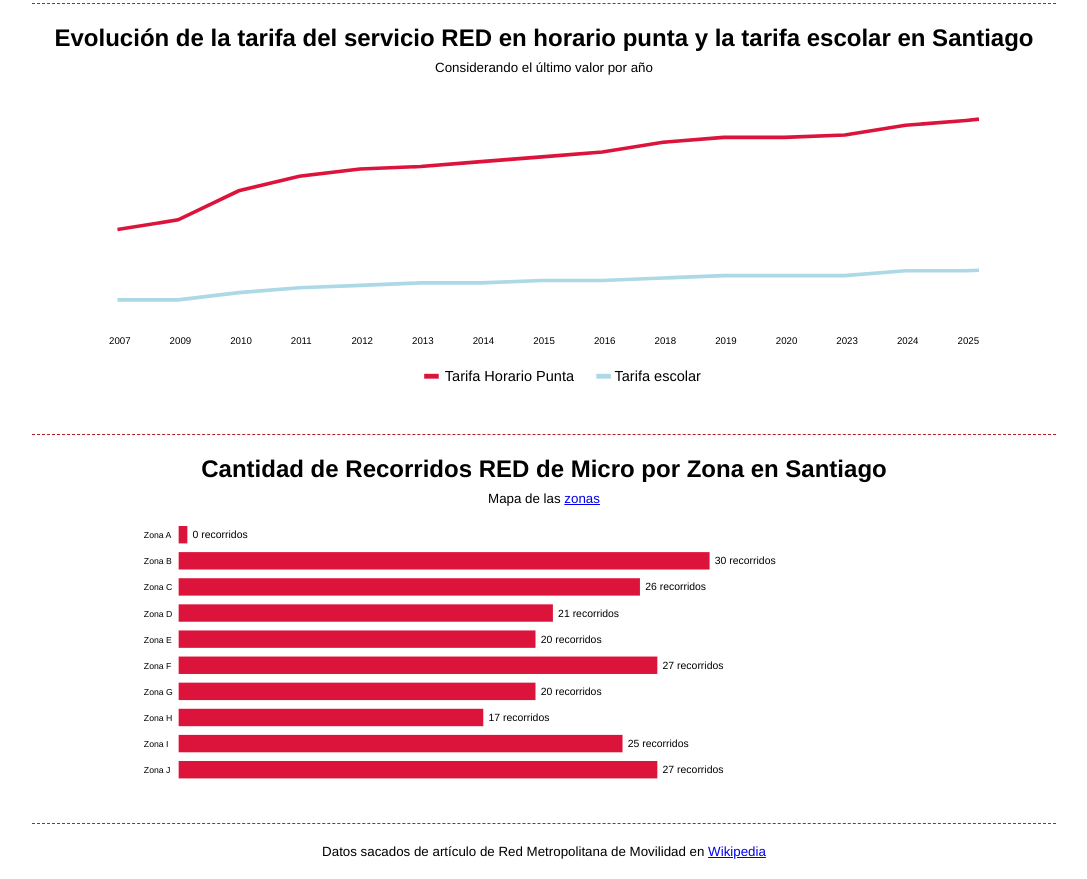
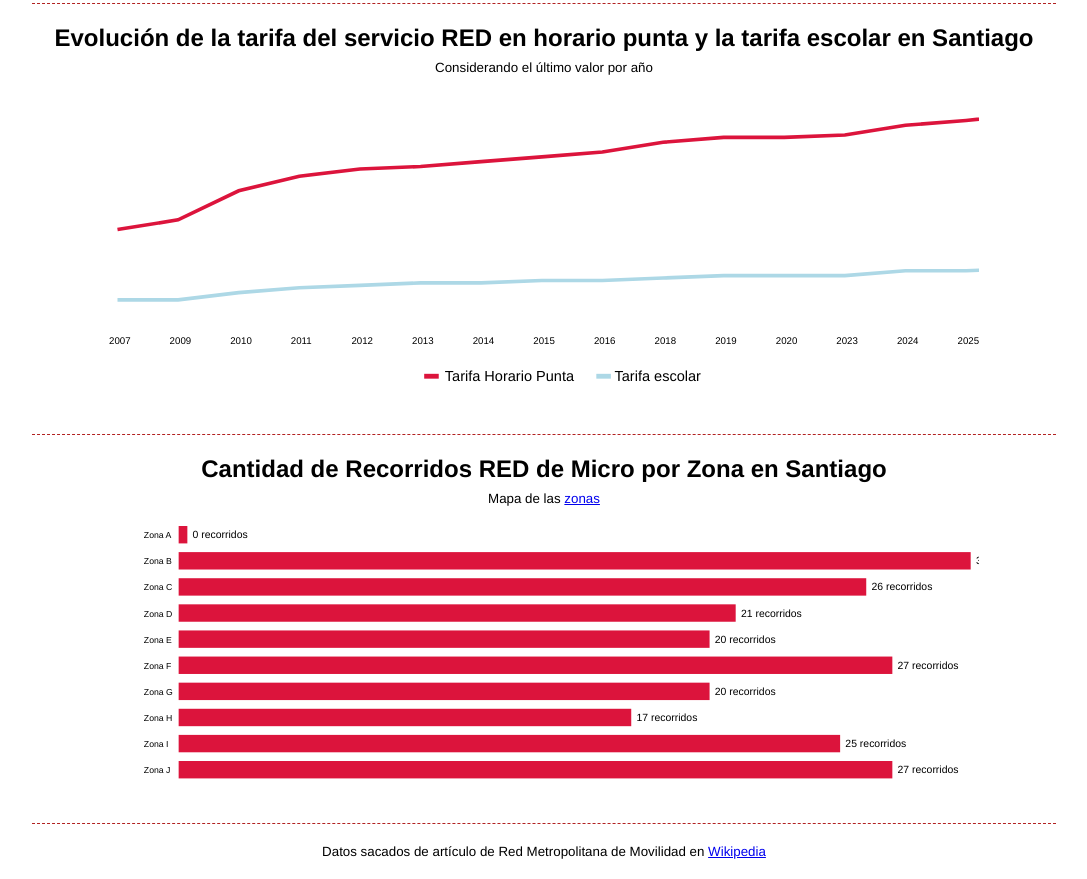
Before and after one commit to jjugodemango/DNO-WEB-clase2, a plain HTML site: page index.html in a window 1280 px wide. Shown: the part 82-961 px from the top of the page, without its empty margins (96-1183 px from the left). Drawn offline with Linux system fonts and the light colour scheme.

Commit message:
Update index.html

```diff
--- a/index.html
+++ b/index.html
@@ -136,7 +136,7 @@
 
             zonas.forEach(function(d, i) {
                 // El ancho de cada barra es proporcional a la población
-                var ancho = d.numero*10+5; //tengo una variable que es ancho, que toma cada numero dividido por 20mil
+                var ancho = d.numero*15+5; //tengo una variable que es ancho, que toma cada numero dividido por 20mil
 
                 // Cada fila baja 15 unidades con translate (verticalmente)
                 document.querySelector("#barras").innerHTML +=
```
